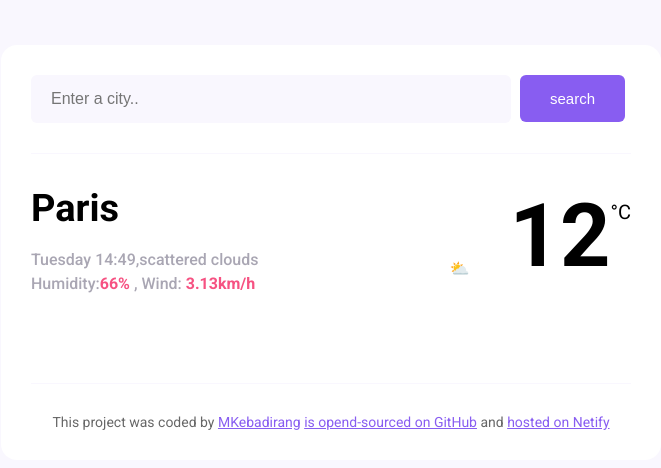
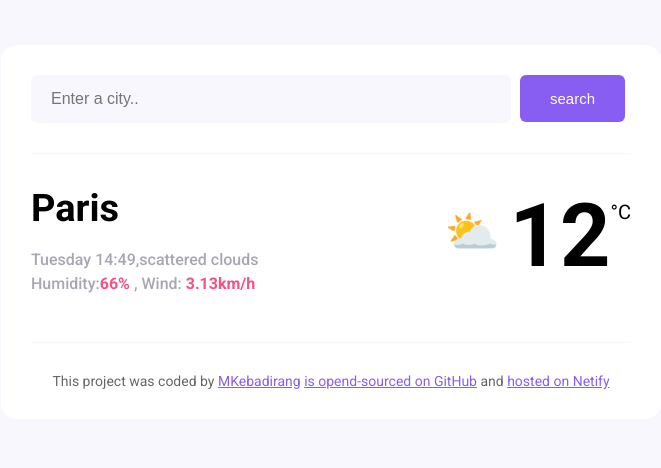
Before and after one commit to mkebadirang9-art/MphoApp, a plain HTML site: page index.html in a window 1280 px wide. Shown: the whole page, without its empty margins (309-970 px from the left). Drawn offline with Linux system fonts and the light colour scheme; a web font is replaced by a local one.

Commit message:
fixed css icon

```diff
--- a/index.html
+++ b/index.html
@@ -30,7 +30,7 @@
         </p>
         </div>
         <div class="weather-app-temperature-container">
-            <div class="weather-app icon">⛅</div>
+            <div class="weather-app-icon">⛅</div>
             <div class="weather-app-temperature">12</div>
             <div class="weather-app-unit">°C</div>
         </div>
```
